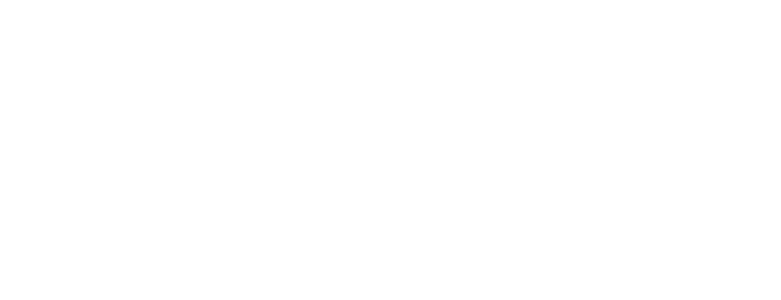
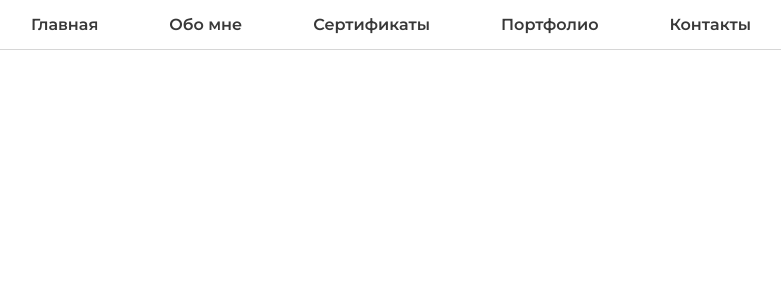
Before and after one commit to maksim4k1/maksim4k1.github.io, a React (Create React App) app: page /error/404 in a window 1280 px wide. Shown: the top 300 px of the page, without its empty margins (249-1030 px from the left). Built offline with nearby package versions, Linux system fonts and the light colour scheme.

Commit message:
created Header UI component

```diff
--- a/src/App.js
+++ b/src/App.js
@@ -1,7 +1,8 @@
 import AppRoutes from './components/AppRoutes';
+import Header from './components/UI/Header';
 import Error404 from './pages/errors/Error404';
 import Main from './pages/Main';
-import './styles/App.css';
+import './styles/App.scss';
 
 const routes = [
   {path: "/", component: Main, exact: true},
@@ -11,6 +12,7 @@
 function App() {
   return (
     <div className="App">
+      <Header/>
       <AppRoutes routes={routes}/>
     </div>
   );
--- /dev/null
+++ b/src/components/UI/Header/index.jsx
@@ -0,0 +1,66 @@
+import React from "react";
+import { NavLink } from "react-router-dom";
+import styled from "styled-components";
+import { gap } from "../../../styles/mixins";
+
+const HeaderElement = styled.header`
+  width: 100%;
+  height: 50px;
+  border-bottom: 1px solid var(--color-gray);
+  @media screen and (max-width: 600px){
+    display: none;
+  }
+`;
+const Container = styled.div`
+  height: 100%;
+  display: flex;
+  align-items: center;
+`;
+const Navigation = styled.nav`
+  width: 100%;
+  display: flex;
+  ${gap("20px")}
+  justify-content: space-between;
+`;
+const Link = styled(NavLink)`
+  position: relative;
+  color: var(--color-black);
+  font-weight: 600;
+  transition: all 0.3s;
+  &::after{
+    content: "";
+    position: absolute;
+    bottom: -5px;
+    left: 0;
+    width: 100%;
+    height: 2px;
+    background-color: var(--color-coral);
+    opacity: 0;
+    transition: all 0.3s;
+  }
+  &:hover{
+    color: var(--color-coral);
+    &::after{
+      bottom: 0;
+      opacity: 1;
+    }
+  }
+`;
+
+function Header () {
+  return(
+    <HeaderElement>
+      <Container className="container">
+        <Navigation>
+          <Link to="/">Главная</Link>
+          <Link to="#about">Обо мне</Link>
+          <Link to="#certificates">Сертификаты</Link>
+          <Link to="#portfolio">Портфолио</Link>
+          <Link to="#contacts">Контакты</Link>
+        </Navigation>
+      </Container>
+    </HeaderElement>
+  );
+}
+
+export default Header;
--- a/src/styles/App.css
+++ b/src/styles/App.scss
@@ -1,6 +1,6 @@
 .container{
   width: 100%;
-  max-width: 960px;
+  max-width: 740px;
   margin: 0 auto;
   padding: 0 10px;
 }
--- /dev/null
+++ b/src/styles/mixins.js
@@ -0,0 +1,12 @@
+export const gap = (gapX, gapY=gapX) => `
+  column-gap: ${gapX};
+  -webkit-column-gap: ${gapX};
+  -o-column-gap: ${gapX};
+  -moz-column-gap: ${gapX};
+  -ms-column-gap: ${gapX};
+  row-gap: ${gapY};
+  -webkit-row-gap: ${gapY};
+  -o-row-gap: ${gapY};
+  -moz-row-gap: ${gapY};
+  -ms-row-gap: ${gapY};
+`;
```
Also changed, not shown: src/assets/logo.png (added).
